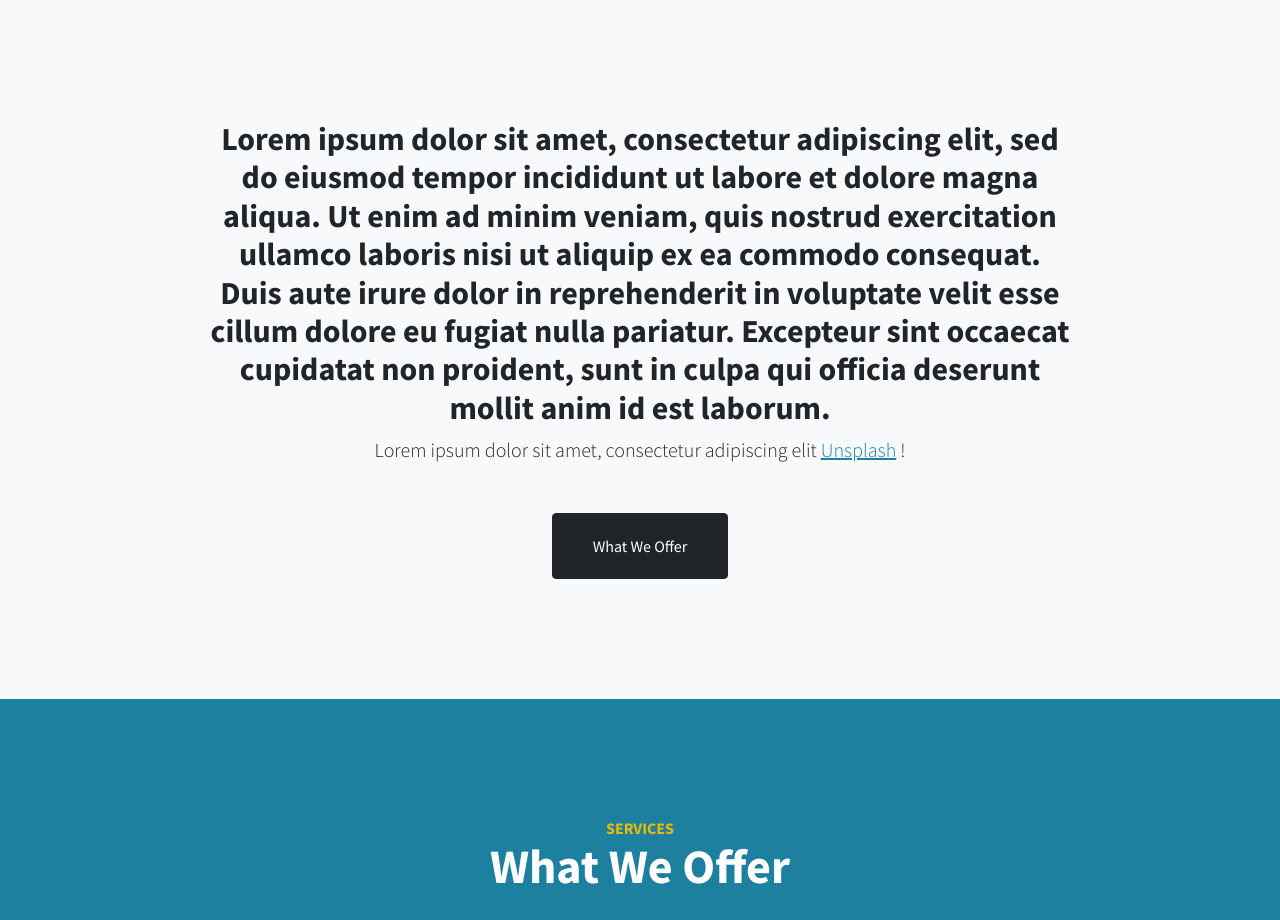
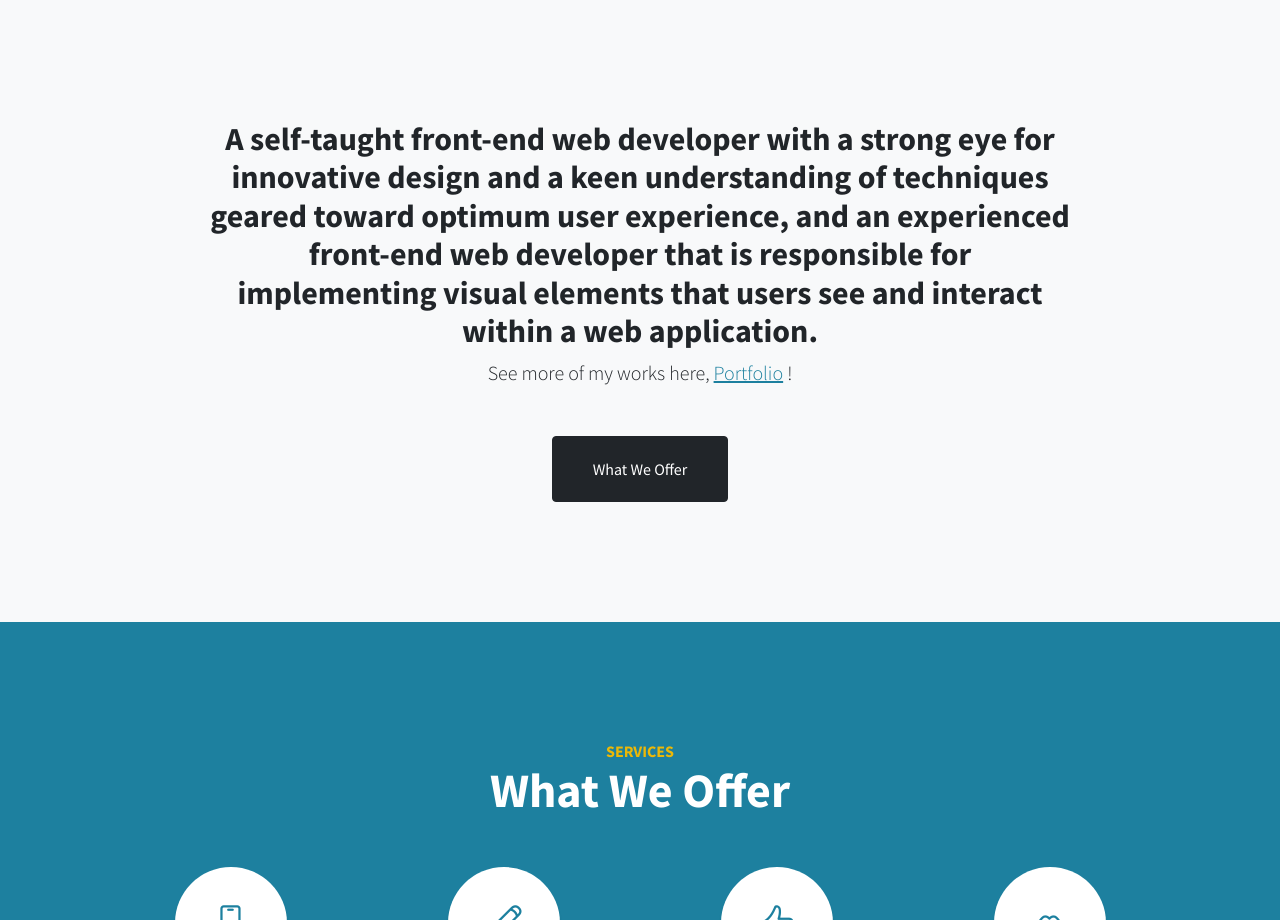
Before and after one commit to jessicargomez/jessicargomez.github.io, a plain HTML site: page index.html in a window 1280 px wide. Shown: the part 800-1720 px from the top of the page. Drawn offline with nearby package versions, Linux system fonts and the light colour scheme.

Commit message:
update in my portfolio

```diff
--- a/index.html
+++ b/index.html
@@ -43,10 +43,10 @@
             <div class="container px-4 px-lg-5 text-center">
                 <div class="row gx-4 gx-lg-5 justify-content-center">
                     <div class="col-lg-10">
-                        <h2>Lorem ipsum dolor sit amet, consectetur adipiscing elit, sed do eiusmod tempor incididunt ut labore et dolore magna aliqua. Ut enim ad minim veniam, quis nostrud exercitation ullamco laboris nisi ut aliquip ex ea commodo consequat. Duis aute irure dolor in reprehenderit in voluptate velit esse cillum dolore eu fugiat nulla pariatur. Excepteur sint occaecat cupidatat non proident, sunt in culpa qui officia deserunt mollit anim id est laborum.</h2>
+                        <h2>A self-taught front-end web developer with a strong eye for innovative design and a keen understanding of techniques geared toward optimum user experience, and an experienced front-end web developer that is responsible for implementing visual elements that users see and interact within a web application.</h2>
                         <p class="lead mb-5">
-                            Lorem ipsum dolor sit amet, consectetur adipiscing elit
-                            <a href="https://unsplash.com/">Unsplash</a>
+                            See more of my works here,
+                            <a href="www.behance.net/jessicargomez">Portfolio</a>
                             !
                         </p>
                         <a class="btn btn-dark btn-xl" href="#services">What We Offer</a>
```
